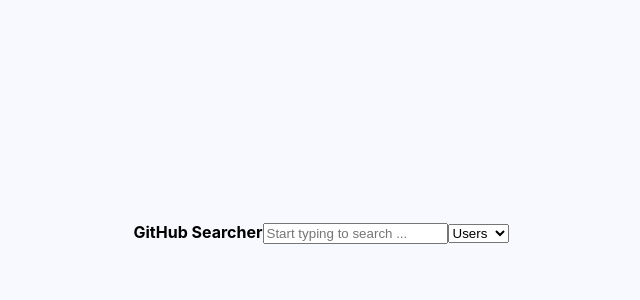
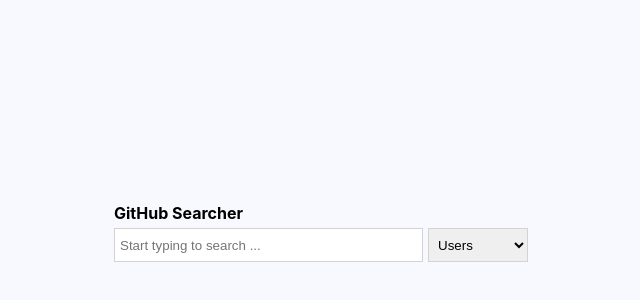
Before and after one commit to ManiacalBilby/flashtract-exercise, a React (Create React App) app: page / in a window 1280 px wide. Shown: the part 180-480 px from the top of the page, without its empty margins (319-959 px from the left). Built offline with nearby package versions, Linux system fonts and the light colour scheme.

Commit message:
Add loading spinner. Add card styling. Style search.

```diff
--- a/src/App.css
+++ b/src/App.css
@@ -37,6 +37,26 @@
   }
 }
 
+/* ADDED CLASSES */
+
+input {
+  min-height: 30px;
+  padding-left: 5px;
+  width: 300px;
+  margin: 5px 5px 0 0;
+  border: 1px solid lightgrey;
+}
+select {
+  min-height: 34px;
+  min-width: 100px;
+  padding: 0 5px;
+  border: 1px solid lightgrey;
+}
+
+.search-container {
+  margin: 50px;
+}
+
 .wrapper {
   padding: 1vw;
   display: flex;
@@ -48,8 +68,9 @@
 
 .repo-card,
 .user-card {
-  box-shadow: 4px 3px 5px 0px rgba(0, 0, 0, 0.25);
+  box-shadow: 2px 1px 5px 0px rgba(0, 0, 0, 0.25);
   border-radius: 3px;
+  border: 1px solid lightgrey;
   padding: 10px;
   margin: 15px;
   display: flex;
@@ -62,8 +83,8 @@
   width: 300px;
 }
 .user-card {
-  height: 125px;
-  width: 200px;
+  height: 135px;
+  width: 202px;
 }
 
 .profile-info {
@@ -92,4 +113,16 @@
 .repo-stats {
   display: flex;
   justify-content: space-between;
+  flex-wrap: wrap;
+  margin-top: 5px;
 }
+
+.stat {
+  margin: 0 5px 5px 0;
+}
+
+.loader {
+  width: 100%;
+  display: flex;
+  justify-content: center;
+}
--- a/src/App.tsx
+++ b/src/App.tsx
@@ -1,6 +1,7 @@
 import React, { useState, useRef } from "react";
 import axios from "axios";
 import "./App.css";
+import Spinner from "./spinner_transparent.gif";
 
 function App() {
   const [searchType, setSearchType] = useState("users");
@@ -9,7 +10,7 @@
   const [loading, setLoading] = useState(false);
   const searchTypeRef = useRef();
   const searchTextRef = useRef();
-  //@ts-ignore
+
   searchTypeRef.current = searchType;
   searchTextRef.current = searchText;
 
@@ -54,10 +55,12 @@
   return (
     <div className="wrapper">
       <div>
-        <div>
-          <label>
-            <b>GitHub Searcher</b>
-          </label>
+        <div className="search-container">
+          <div>
+            <label>
+              <b>GitHub Searcher</b>
+            </label>
+          </div>
           <input
             onChange={handleSearchTextChange}
             placeholder="Start typing to search ..."
@@ -74,7 +77,9 @@
           </select>
         </div>
         {loading ? (
-          <div>Loading</div>
+          <div className="loader">
+            <img src={Spinner} alt="" />
+          </div>
         ) : (
           <div className="card-container">
             {dataItems &&
@@ -109,8 +114,12 @@
                         <span>{result.owner.login}</span>
                       </div>
                       <div className="repo-stats">
-                        <span>Stars: {result.stargazers_count}</span>
-                        <span>Forks: {result.forks_count}</span>
+                        <span className="stat">
+                          Stars: {result.stargazers_count}
+                        </span>
+                        <span className="stat">
+                          Forks: {result.forks_count}
+                        </span>
                         <span>Watchers: {result.watchers_count}</span>
                       </div>
                       <p>{result.description}</p>
```
Also changed, not shown: src/spinner_transparent.gif (added).
